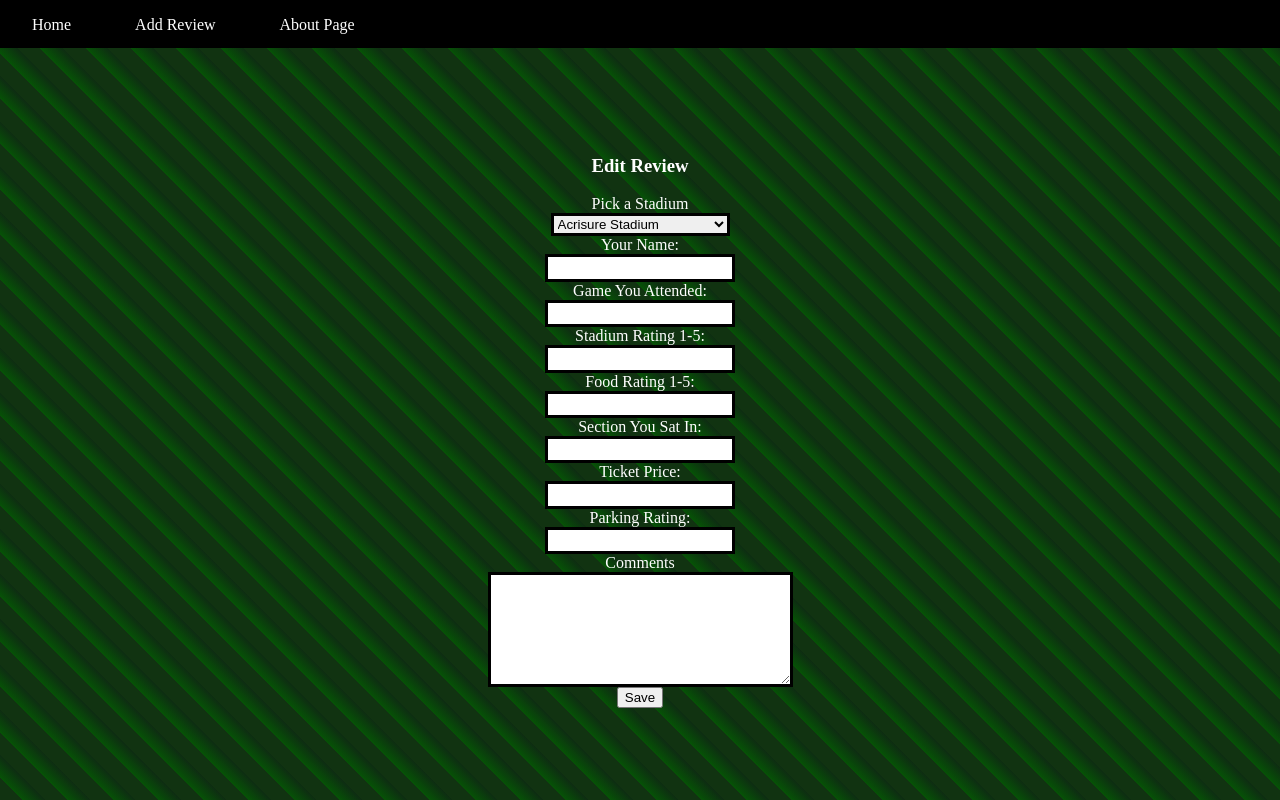
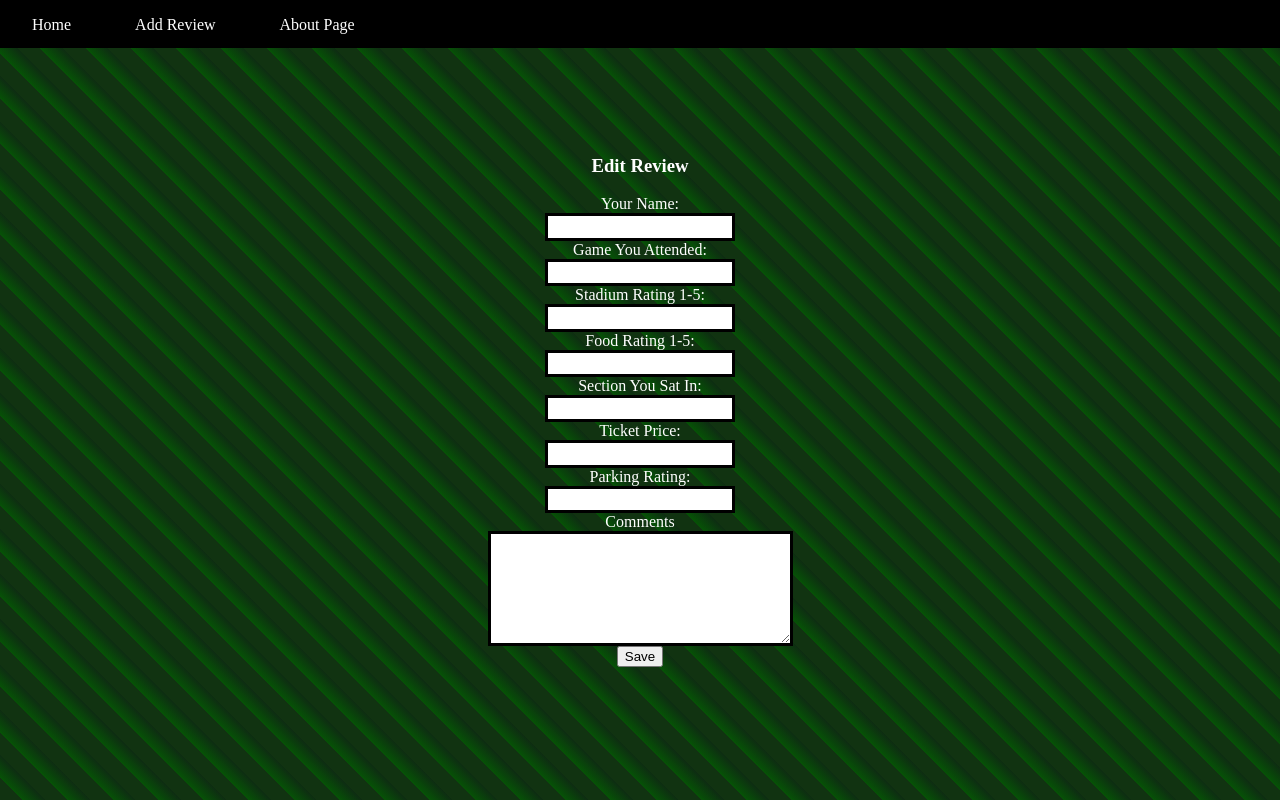
Before and after one commit to mjdurando82/Football-Fan-Experience, a React (Create React App) app in the folder client/: page /review/1/edit in a window 1280 px wide. Built offline with nearby package versions, Linux system fonts and the light colour scheme; no server answers.

Commit message:
updated put method

```diff
--- a/client/src/components/EditReview.jsx
+++ b/client/src/components/EditReview.jsx
@@ -52,39 +52,6 @@ const EditReview = () => {
 return (
   <form>
   <h3>Edit Review</h3>
-  <label htmlFor="stadium">Pick a Stadium</label>
-  <select id="stadium" onChange={handleChange} value={formState.stadium}>
-    <option value="63e53d83294a9028beb35f36">Acrisure Stadium</option>
-    <option value="63e53d83294a9028beb35f37">Allegiant Stadium</option>
-    <option value="63e53d83294a9028beb35f38">Arrowhead Stadium</option>
-    <option value="63e53d83294a9028beb35f39">AT&T Stadium</option>
-    <option value="63e53d83294a9028beb35f3a">Bank of America Stadium</option>
-    <option value="63e53d83294a9028beb35f3b">Ceasars Superdome</option>
-    <option value="63e53d83294a9028beb35f3c">Empower Field</option>
-    <option value="63e53d83294a9028beb35f3d">FedEx Field</option>
-    <option value="63e53d83294a9028beb35f3e">First Energy Stadium</option>
-    <option value="63e53d83294a9028beb35f3f">Ford Field</option>
-    <option value="63e53d83294a9028beb35f40">Gillette Stadium</option>
-    <option value="63e53d83294a9028beb35f41">Hard Rock Stadium</option>
-    <option value="63e53d83294a9028beb35f42">Highmark Stadium</option>
-    <option value="63e53d83294a9028beb35f43">Lambeau Field</option>
-    <option value="63e53d83294a9028beb35f44">Levi Stadium</option>
-    <option value="63e53d83294a9028beb35f45">Lincoln Financial Field</option>
-    <option value="63e53d83294a9028beb35f46">Lucas Oil Stadium</option>
-    <option value="63e53d83294a9028beb35f47">Lumen Field</option>
-    <option value="63e53d83294a9028beb35f48">M&T Bank Stadium</option>
-    <option value="63e53d83294a9028beb35f49">Mercedes Benz Stadium</option>
-    <option value="63e53d83294a9028beb35f4a">MetLife Stadium</option>
-    <option value="63e53d83294a9028beb35f4b">Nissan Stadium</option>
-    <option value="63e53d83294a9028beb35f4c">NRG Stadium</option>
-    <option value="63e53d83294a9028beb35f4d">Paycor Stadium</option>
-    <option value="63e53d83294a9028beb35f4e">Raymond James Stadium</option>
-    <option value="63e53d83294a9028beb35f4f">SoFi Stadium</option>
-    <option value="63e53d83294a9028beb35f50">Soldier Field</option>
-    <option value="63e53d83294a9028beb35f51">State Farm Stadium</option>
-    <option value="63e53d83294a9028beb35f52">TIAA Bank Field</option>
-    <option value="63e53d83294a9028beb35f53">US Bank Stadium</option>
-  </select>
 <label htmlFor="name">Your Name:</label>
 <input
 type="text"
```
